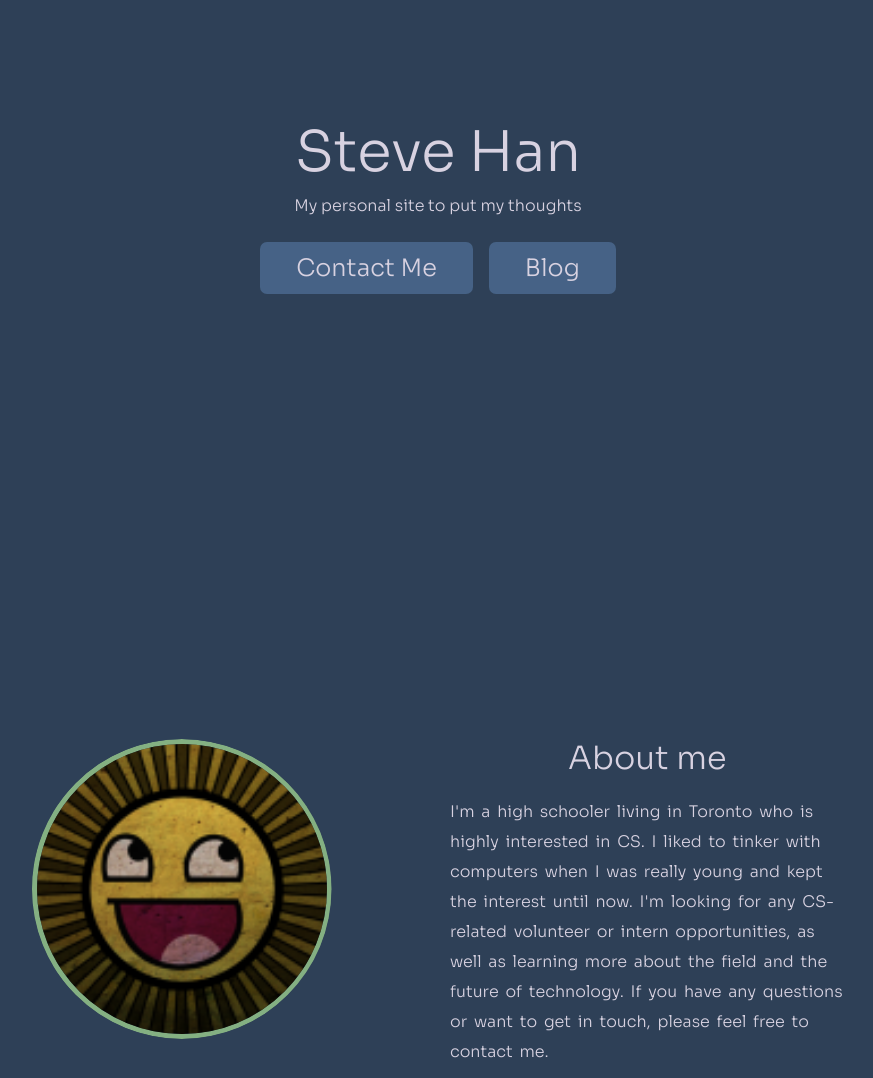
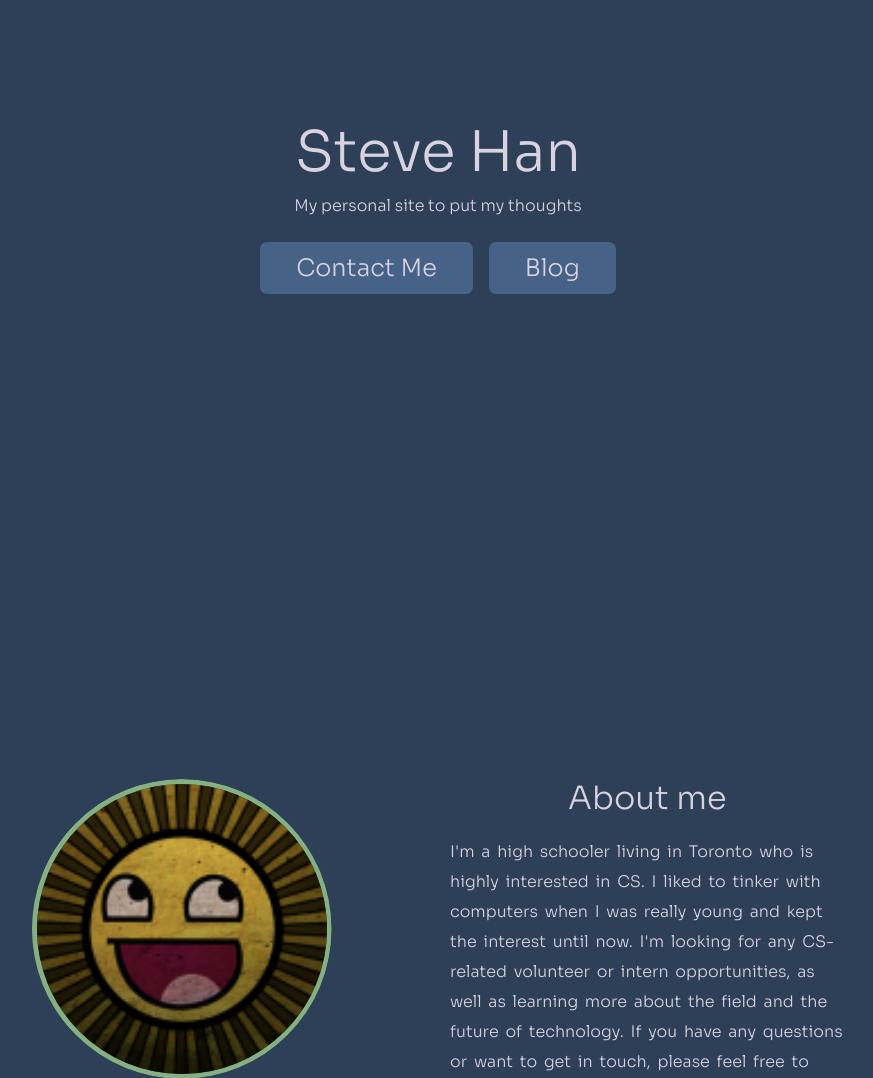
Before and after one commit to stevehan12138/ilikechicken.me, a Django app: template templates/page/index.html in a window 1280 px wide. Shown: the part 151-1229 px from the top of the page, without its empty margins (202-1075 px from the left). Run offline with Django 3.2, Linux system fonts and the light colour scheme; the template is opened without the code that fills it, so the values that code supplies are empty; some libraries are stand-ins or nearby versions.

Commit message:
postreceive test

```diff
--- a/static/css/home.css
+++ b/static/css/home.css
@@ -1,6 +1,6 @@
 #banner {
     text-align: center;
-    padding: 50vh 0 40vh 0;
+    padding: 50vh 0 45vh 0;
     color: inherit;
 }
 
```
